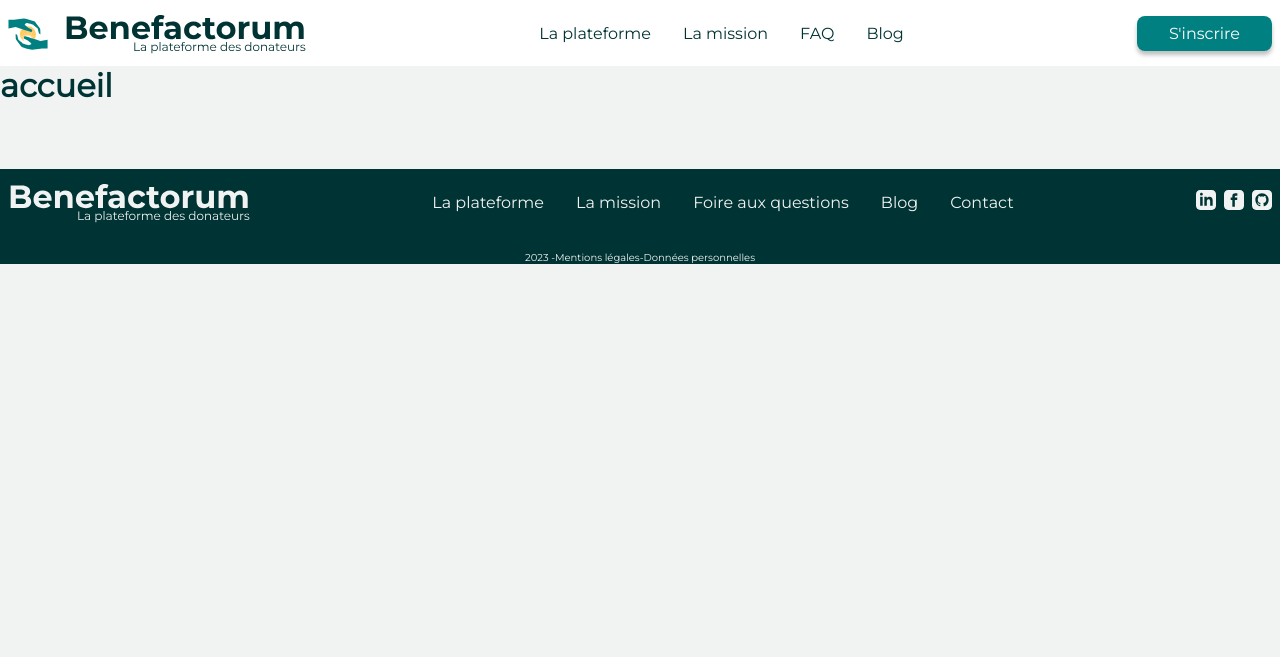
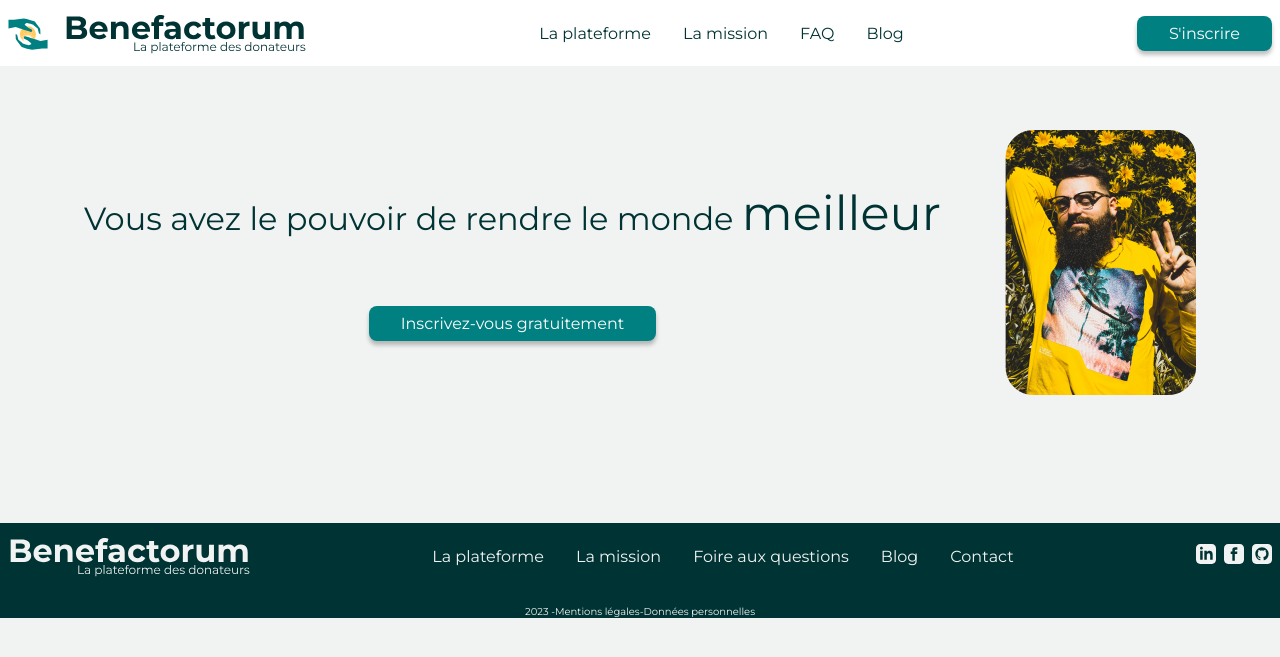
Before and after one commit to mpressen/benefactorum-docs, a Jekyll site: the page built from index.html, in a window 1280 px wide. Shown: the top 657 px of the page. Built offline with Jekyll 4.4.1, drawn with Linux system fonts in a browser that asks for light colours.

Commit message:
hero section

```diff
--- a/_sass/main.scss
+++ b/_sass/main.scss
@@ -17,7 +17,8 @@ $website-background: #F1F3F3;
 body {
   font-family: "Montserrat";
   background-color: $website-background;
-  color: $font-color
+  color: $font-color;
+  // font-size: 16px;
 }
 
 a {
@@ -28,6 +29,15 @@ a {
   &:hover {
     text-decoration: underline;
   }
+}
+
+h1 {
+  font-size: 32px;
+  font-weight: normal;
+}
+
+.xxxl {
+  font-size: 48px;
 }
 
 .button {
@@ -192,3 +202,28 @@ footer {
     }
   }
 }
+
+.hero {
+  display: flex;
+  padding: 64px;
+  justify-content: center;
+
+  .container {
+    display: flex;
+    justify-content: center;
+    align-items: center;
+    gap: 64px;
+    flex-wrap: wrap;
+
+    .text-section {
+      min-width: 324px;
+      display: flex;
+      flex-direction: column;
+      justify-content: center;
+      align-items: center;
+      text-align: center;
+      gap: 64px;
+      flex: 1 0 0;
+    }
+  }
+}
--- a/index.html
+++ b/index.html
@@ -2,4 +2,17 @@
   title: Benefactorum | Accueil
 ---
 
-<h1>{{ 'Accueil' | downcase }}</h1>
+<div class="hero">
+  <div class="container">
+    <div class="text-section">
+      <h1>
+        Vous avez le pouvoir de rendre le monde
+        <span class="xxxl">meilleur</span>
+      </h1>
+      <a href="#signup" class="button">
+        Inscrivez-vous gratuitement
+      </a>
+    </div>
+    <img src="./assets/images/dylan-sauerwein-5oog6pFHD_s-unsplash 1.png" alt="Happy Donor">
+  </div>
+</div>
```
Also changed, not shown: assets/images/dylan-sauerwein-5oog6pFHD_s-unsplash 1.png (added), 4 other files.
